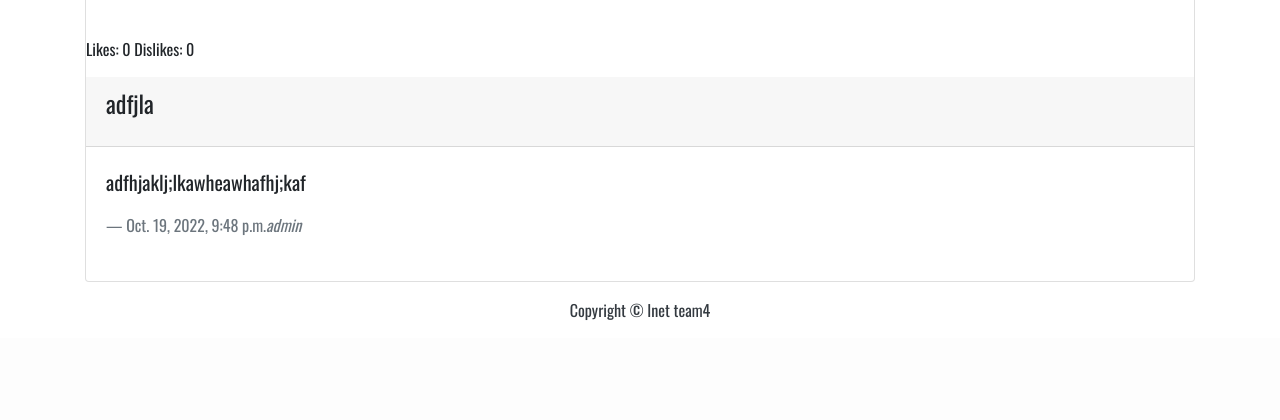
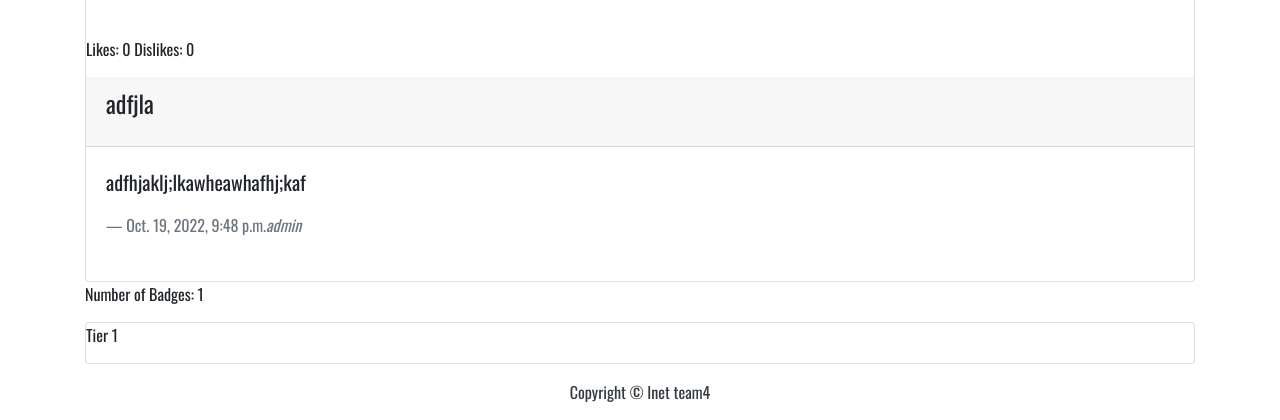
Before and after one commit to gcivil-nyu-org/INET-Team-4-F2022, a Django app: page /home/profile/admin in a window 1280 px wide. Shown: the part 1281-1701 px from the top of the page. Before the commit the page ends 1601 px from the top, so only its background shows below. Run offline with Django 4.2, Linux system fonts and the light colour scheme; a user stored in the database is signed in; data comes from the database, SQL or seed files in the repository; data that the repository does not hold is empty; some libraries are stand-ins or nearby versions.

Commit message:
Add badge scaffolding

```diff
--- /dev/null
+++ b/BeHonest/post/badges.py
@@ -0,0 +1,14 @@
+# Define badges
+from django.db.models import Count
+from post.models import Post
+
+def total_likes_received(user):
+    user_posts = Post.objects.filter(author=user)
+    return user_posts.aggregate(total_likes=Count('likes'))['total_likes'] or 0
+
+def user_likes_badges_tier(user_likes):
+    user_like_tiers = []
+    if user_likes >= 1:
+        user_like_tiers.append("Tier 1")
+
+    return user_like_tiers
--- a/BeHonest/post/templates/profile.html
+++ b/BeHonest/post/templates/profile.html
@@ -79,5 +79,18 @@
         </div>
     </div>
 
+    <!-- Display badges -->
+    <div class = "container">
+        {% if badges %}
+            <p>Number of Badges: {{ badges|length }}</p>
+        {%endif%}
+
+        <div class = "card">
+            {% for badge in badges %}
+            <p> {{badge}} </p>
+            {% endfor %}
+        </div>
+    </div>
+
 
 {% endblock %}
--- a/BeHonest/post/views.py
+++ b/BeHonest/post/views.py
@@ -6,6 +6,7 @@ from .forms import CommentForm, PostForm, NewsForm
 from news.models import News
 from post.models import Post
 from django.db.models import Count
+from .badges import total_likes_received, user_likes_badges_tier
 
 from main.models import FriendRequest, Friend
 
@@ -255,6 +256,9 @@ def profile(request, pk):
         print("here")
         friends = []
 
+    # Calculate user badges
+    total_likes = total_likes_received(authenticated_user)
+    badges = user_likes_badges_tier(total_likes)
     print(alreadySent)
 
     context = {
@@ -265,6 +269,7 @@ def profile(request, pk):
         "friends": friends,
         "isFriend": isFriend,
         "alreadySent": alreadySent,
+        "badges": badges,
     }
 
     return render(request, "profile.html", context)
```
